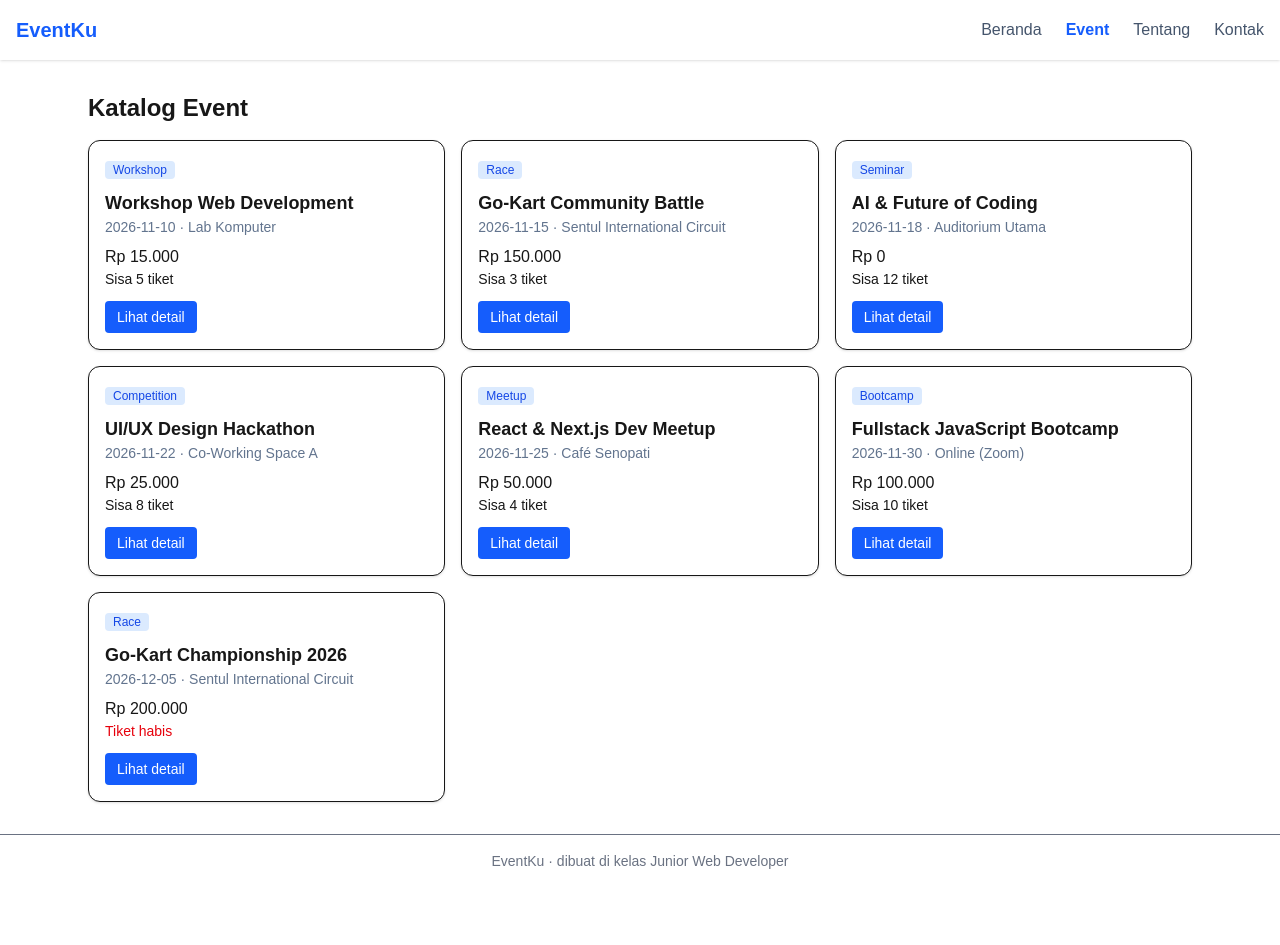
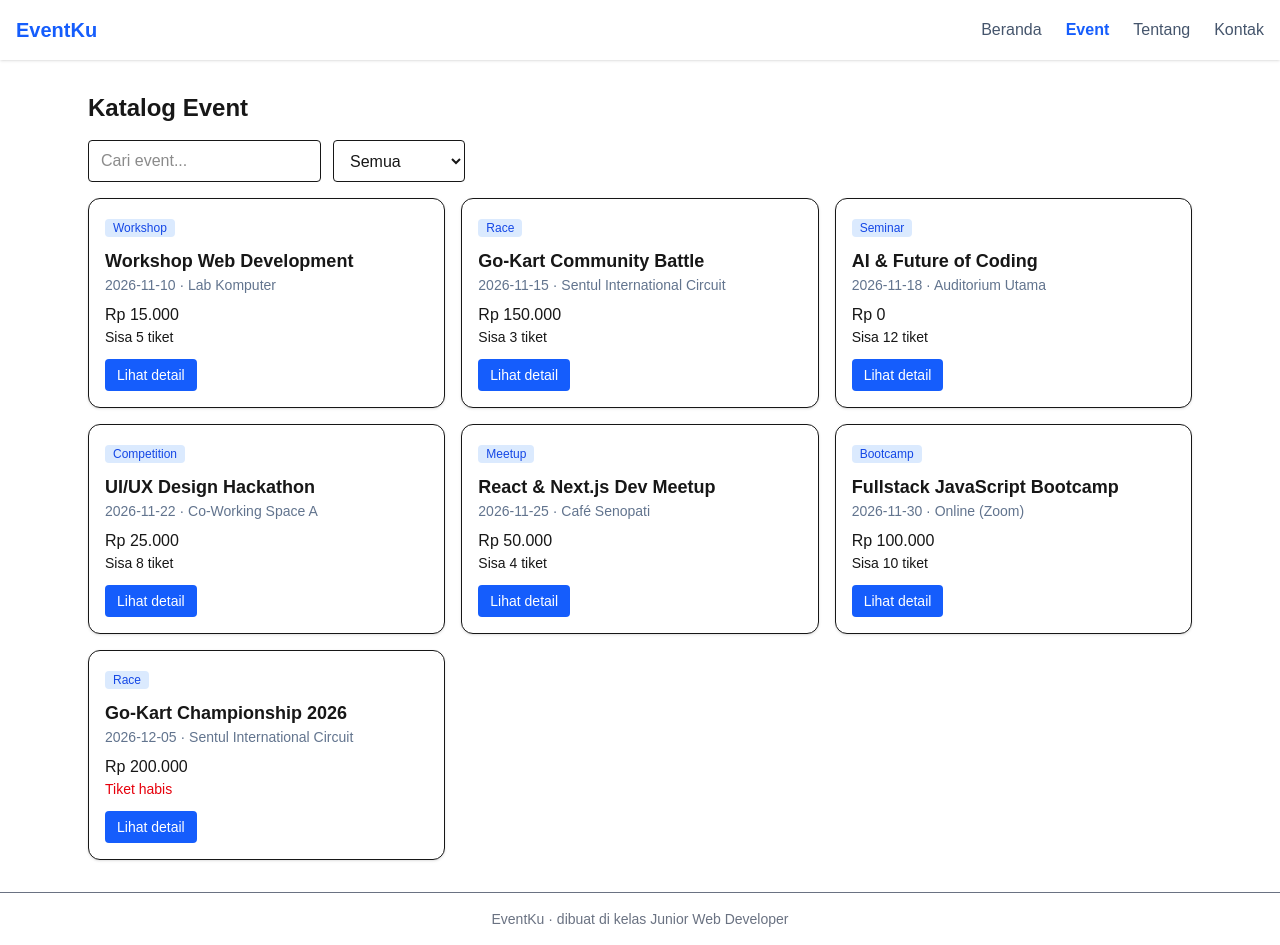
Before and after one commit to LodyGantengBet/latihan-nextjs, a Next.js app: page /event in a window 1280 px wide. Before the commit the page ends 887 px from the top, so only its background shows below. Built offline with nearby package versions, Linux system fonts and the light colour scheme.

Commit message:
selasa misi5 mengubah seluruh isi app/event/page.tsx

```diff
--- a/app/event/page.tsx
+++ b/app/event/page.tsx
@@ -1,15 +1,11 @@
 import { events } from "@/data/events";
-import KartuEvent from "@/components/KartuEvent";
+import KatalogInteraktif from "@/components/KatalogInteraktif";
 
 export default function Katalog() {
   return (
     <div>
       <h1 className="mb-4 text-2xl font-bold">Katalog Event</h1>
-      <div className="grid gap-4 sm:grid-cols-2 lg:grid-cols-3">
-        {events.map((e) => (
-          <KartuEvent key={e.id} event={e} />
-        ))}
-      </div>
+      <KatalogInteraktif events={events} />
     </div>
   );
 }
```
